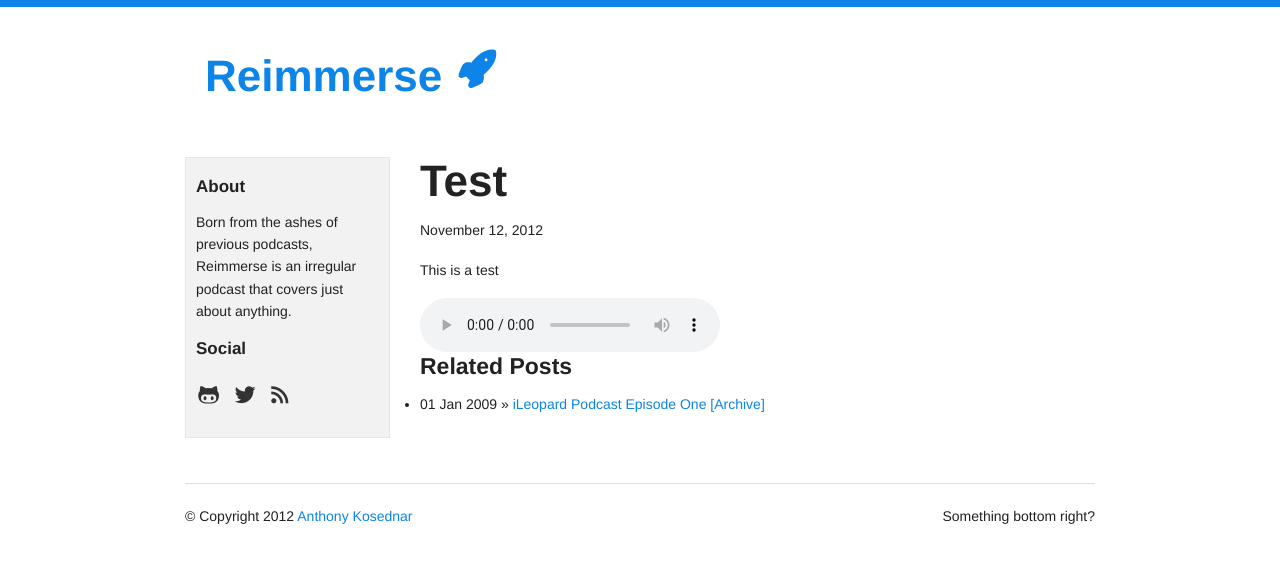
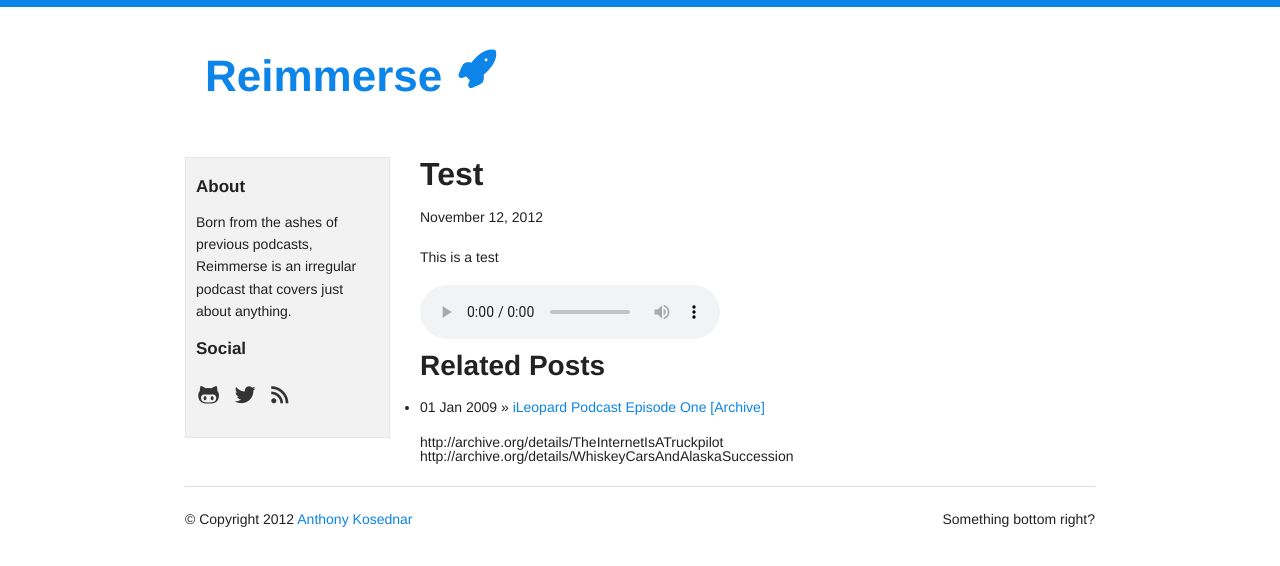
Before and after one commit to akosednar/reimmer.se, a Jekyll site: the page built from _posts/2012-11-12-Test.md, in a window 1280 px wide. Shown: the top 566 px of the page. Built offline with Jekyll 4.4.1, drawn with Linux system fonts in a browser that asks for light colours.

Commit message:
Updated post layout

```diff
--- a/_layouts/post.html
+++ b/_layouts/post.html
@@ -1,10 +1,10 @@
 ---
 layout: default
 ---
-<h1>{{ page.title }}</h1>
+<h1 style="font-size:32px;">{{ page.title }}</h1>
 <p class="meta"> {{ page.date | date: "%B %d, %Y" }} </p>
 
-<div id="post">
+<div id="post" style="padding-bottom:10px;">
 {{ content }}
 
 <audio controls="controls">
@@ -16,10 +16,13 @@ Your browser does not support the audio element.
 </div>
 
 <div id="related">
-  <h4>Related Posts</h4>
+  <h4 style="font-size:28px;">Related Posts</h4>
   <ul class="posts">
     {% for post in site.related_posts limit:3 %}
     <li><span>{{ post.date | date_to_string }} &raquo;</span> <a href="{{ post.url }}">{{ post.title }}</a></li>
     {% endfor %}
   </ul>
 </div>
+
+http://archive.org/details/TheInternetIsATruckpilot
+http://archive.org/details/WhiskeyCarsAndAlaskaSuccession
```
